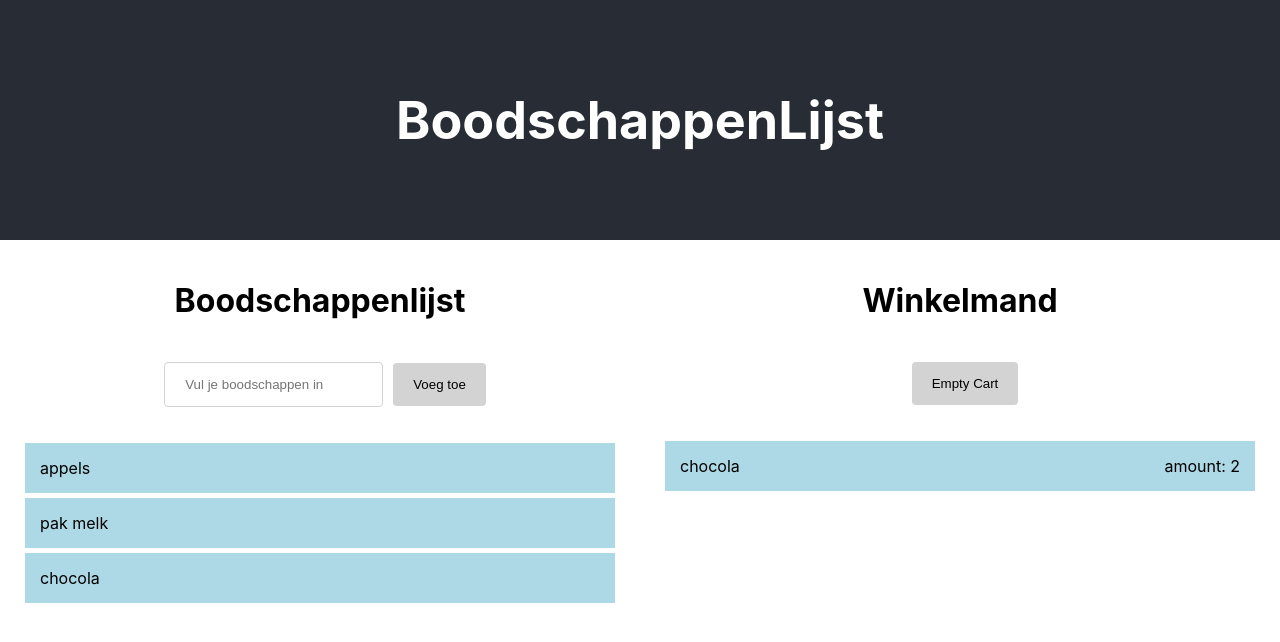
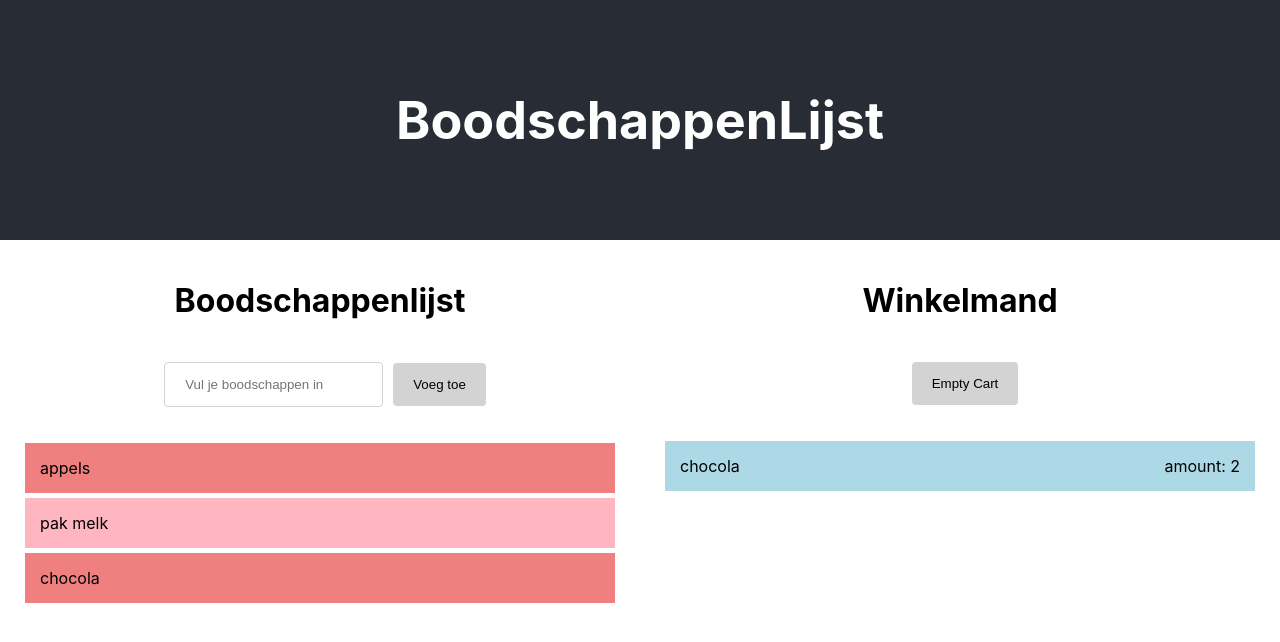
Before and after one commit to ambupilot/react-groceries-list, a React (Create React App) app: page / in a window 1280 px wide. Shown: the top 642 px of the page. Built offline with nearby package versions, Linux system fonts and the light colour scheme.

Commit message:
Remove button logic from container

```diff
--- a/src/App.css
+++ b/src/App.css
@@ -1,6 +1,7 @@
 .container {
   display: flex;
 }
+
 .list-item {
   display: flex;
   justify-content: space-between;
@@ -63,3 +64,18 @@
 .App-link {
   color: #09d3ac;
 }
+
+.basket .list-item {
+  background: lightblue;
+}
+
+.basket .list-item:nth-child(even) {
+  background: lightcyan;
+}
+
+.groceries .list-item {
+  background: lightpink;
+}
+.groceries .list-item:nth-child(odd) {
+  background: lightcoral;
+}
--- a/src/Container.js
+++ b/src/Container.js
@@ -18,7 +18,6 @@ export default class Container extends React.Component {
   }
   render() {
     const addNewShoppingListItem = itemTitle => {
-      console.log("add new");
       const newShoppingItem = {
         id: this.state.shoppingListItems.length + 1,
         title: itemTitle,
@@ -33,7 +32,6 @@ export default class Container extends React.Component {
       });
     };
     const addAmountToItem = itemTitle => {
-      console.log("add existing");
       const shoppingList = [...this.state.shoppingListItems];
       const newList = shoppingList.map(shoppingItem => {
         if (shoppingItem.title == itemTitle) {
@@ -47,7 +45,6 @@ export default class Container extends React.Component {
     const handleClickGroceryItem = event => {
       const clickedItem = event.target.getAttribute("value");
       const currentShoppingList = this.state.shoppingListItems;
-
       const shoppingListItem = currentShoppingList.filter(
         item => item.title === clickedItem
       );
@@ -63,7 +60,7 @@ export default class Container extends React.Component {
 
     return (
       <div className="container">
-        <div className="groceries-list">
+        <div className="groceries-list groceries">
           <h1>Boodschappenlijst</h1>
           <InputField />
           <GroceryList
@@ -73,11 +70,8 @@ export default class Container extends React.Component {
         </div>
         <div className="groceries-list basket">
           <h1>Winkelmand</h1>
-          <button className="add-grocery-button" onClick={emptyCart}>
-            Empty Cart
-          </button>
           <ShoppingCart
-            emptyCart={emptyCart}
+            handleClickEmptyCart={emptyCart}
             groceryItems={this.state.shoppingListItems}
           />
         </div>
--- a/src/components/ShoppingCart.js
+++ b/src/components/ShoppingCart.js
@@ -1,9 +1,12 @@
 import React from "react";
 import GroceryList from "./GroceryList";
 
-const ShoppingCart = ({ groceryItems, emptyCart }) => {
+const ShoppingCart = ({ groceryItems, handleClickEmptyCart }) => {
   return (
     <React.Fragment>
+      <button className="add-grocery-button" onClick={handleClickEmptyCart}>
+        Empty Cart
+      </button>
       <GroceryList readonly={true} groceryItems={groceryItems} />
     </React.Fragment>
   );
```
